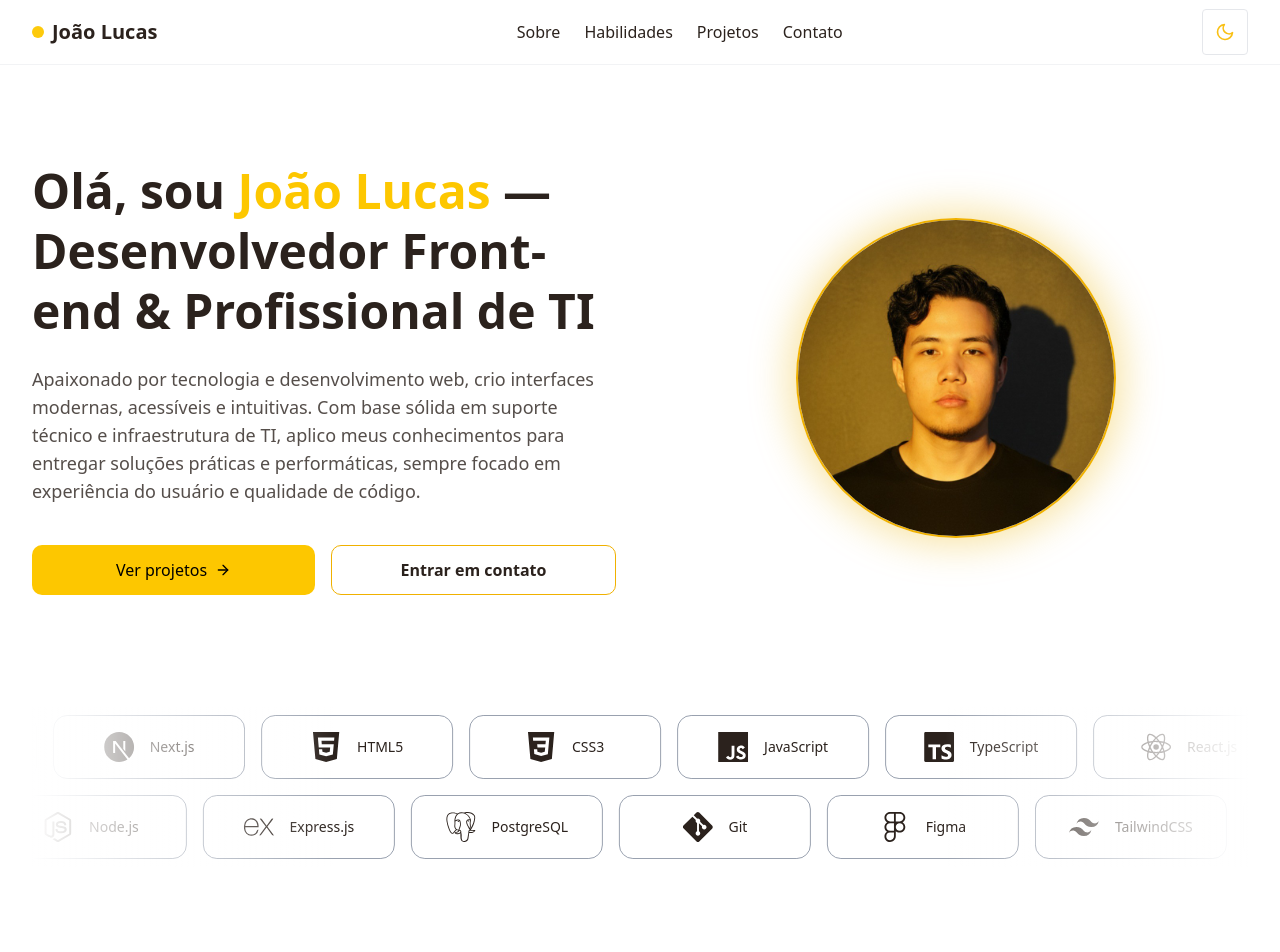
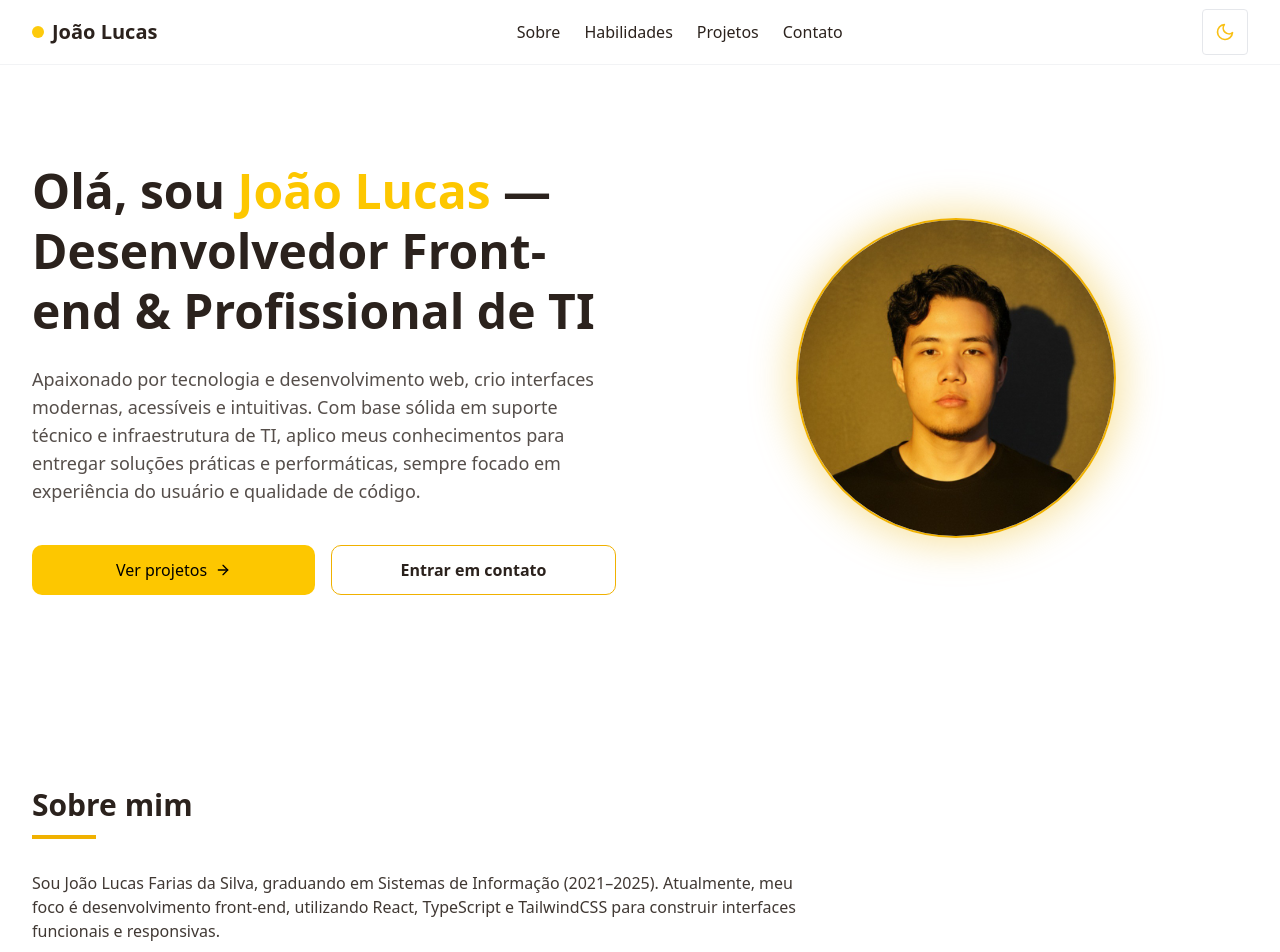
Before and after one commit to jotalucasfarias/meu-portfolio, a React (Vite) app: page / in a window 1280 px wide. Shown: the top 952 px of the page. Built offline with nearby package versions, Linux system fonts and the light colour scheme.

Commit message:
feat: integrar o componente TechsBar na seção de Skills e ajustar estilos de layout

```diff
--- a/src/App.tsx
+++ b/src/App.tsx
@@ -5,14 +5,12 @@ import HeroBanner from './components/HeroBanner/HeroBanner';
 import Projects from './components/Projects/Projects';
 import Skills from './components/Skills/Skills';
 import Sobre from './components/Sobre/Sobre';
-import TechsBar from './components/TechsBar/TechsBar';
 export default function App() {
   return (
     <div className="bg-white dark:bg-black transition-colors duration-500">
       <Header />
       <main>
         <HeroBanner />
-        <TechsBar />
         <Sobre />
         <Skills />
         <Projects />
--- a/src/components/Skills/Skills.tsx
+++ b/src/components/Skills/Skills.tsx
@@ -1,5 +1,6 @@
 import { FiCode, FiDatabase, FiHardDrive, FiTool } from 'react-icons/fi';
 import { useInView } from 'react-intersection-observer';
+import TechsBar from '../TechsBar/TechsBar';
 
 const skillsData = [
   {
@@ -69,6 +70,7 @@ export default function Skills() {
             </div>
           ))}
         </div>
+        <TechsBar />
       </div>
     </section>
   );
--- a/src/components/TechsBar/TechsBar.tsx
+++ b/src/components/TechsBar/TechsBar.tsx
@@ -70,13 +70,12 @@ const technologies = [
 // ];
 
 const firstRow = technologies.slice(0, technologies.length / 2);
-const secondRow = technologies.slice(technologies.length / 2);
 
 const TechCard = ({ icon, name }: { icon: React.ReactNode; name: string }) => {
   return (
     <figure
       className={cn(
-        'relative flex h-full w-48 cursor-pointer items-center justify-center gap-4 overflow-hidden rounded-xl border p-4',
+        'relative flex flex-col h-full w-48 cursor-pointer items-center justify-center gap-4 overflow-hidden rounded-xl border p-4',
         // styles
         'bg-white dark:bg-[#0f0f0f85] border-gray-400 dark:border-white/20',
         'transition-all duration-300 ease-out hover:-translate-y-1 hover:shadow-[0_0_40px_5px_rgba(234,179,8,0.2)] dark:hover:border-yellow-500/40',
@@ -94,19 +93,14 @@ const TechCard = ({ icon, name }: { icon: React.ReactNode; name: string }) => {
 
 export default function TechsBar() {
   return (
-    <section className="container  mx-auto px-4 sm:px-6 lg:px-8  py-4">
+    <section className="container mx-auto px-4 sm:px-6 lg:px-8 mt-10">
       <div className="relative flex flex-col items-center justify-center overflow-hidden">
         <Marquee pauseOnHover className="[--duration:20s]">
           {firstRow.map((tech) => (
             <TechCard key={tech.name} {...tech} />
           ))}
         </Marquee>
-        <Marquee reverse pauseOnHover className="[--duration:20s]">
-          {secondRow.map((tech) => (
-            <TechCard key={tech.name} {...tech} />
-          ))}
-        </Marquee>
-        <div className="pointer-events-none absolute inset-y-0 left-0 w-1/4 bg-gradient-to-r from-white dark:from-black transition-colors duration-500"></div>
+        <div className=" pointer-events-none absolute inset-y-0 left-0 w-1/4 bg-gradient-to-r from-white dark:from-black transition-colors duration-500"></div>
         <div className="pointer-events-none absolute inset-y-0 right-0 w-1/4 bg-gradient-to-l from-white dark:from-black transition-colors duration-500"></div>
       </div>
     </section>
--- a/src/components/ui/marquee.tsx
+++ b/src/components/ui/marquee.tsx
@@ -45,7 +45,7 @@ export function Marquee({
     <div
       {...props}
       className={cn(
-        'group flex overflow-hidden p-2 [--duration:40s] [--gap:1rem] [gap:var(--gap)]',
+        'group flex overflow-hidden p-10 [--duration:40s] [--gap:1rem] [gap:var(--gap)]',
         {
           'flex-row': !vertical,
           'flex-col': vertical,
```
